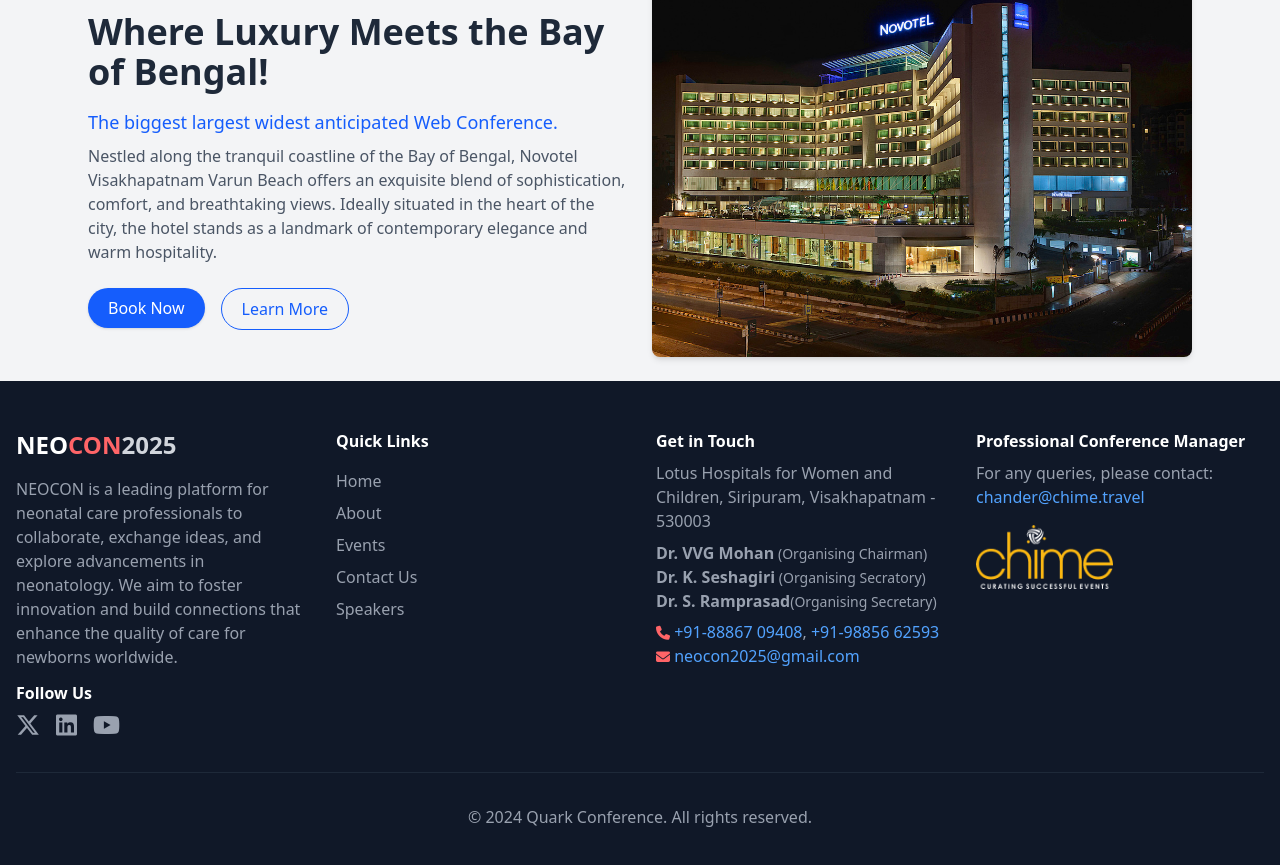
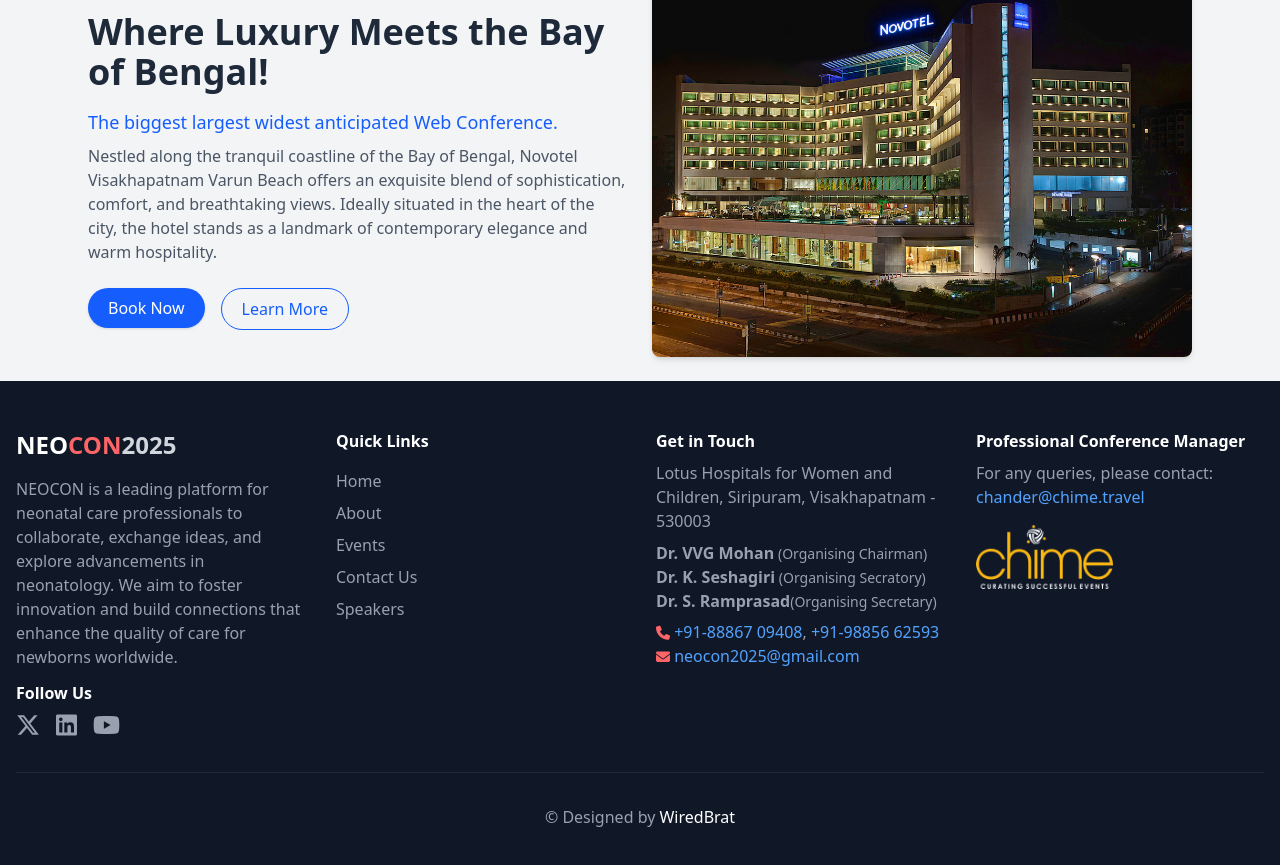
Before and after one commit to Wiredbrat/DemoCon-Website, a React (Vite) app: page / in a window 1280 px wide. Shown: the part 3544-4409 px from the top of the page. Built offline with nearby package versions, Linux system fonts and the light colour scheme.

Commit message:
footer fix

```diff
--- a/src/components/Footer.jsx
+++ b/src/components/Footer.jsx
@@ -69,7 +69,7 @@ const Footer = () => {
           </div>
         </div>
         <div className="border-t border-gray-800 mt-8 pt-8 text-center text-gray-400">
-          <p>&copy; 2024 Quark Conference. All rights reserved.</p>
+          <p>&copy; Designed by <Link to={''} className="text-white">WiredBrat</Link></p>
         </div>
       </div>
     </footer>
```
